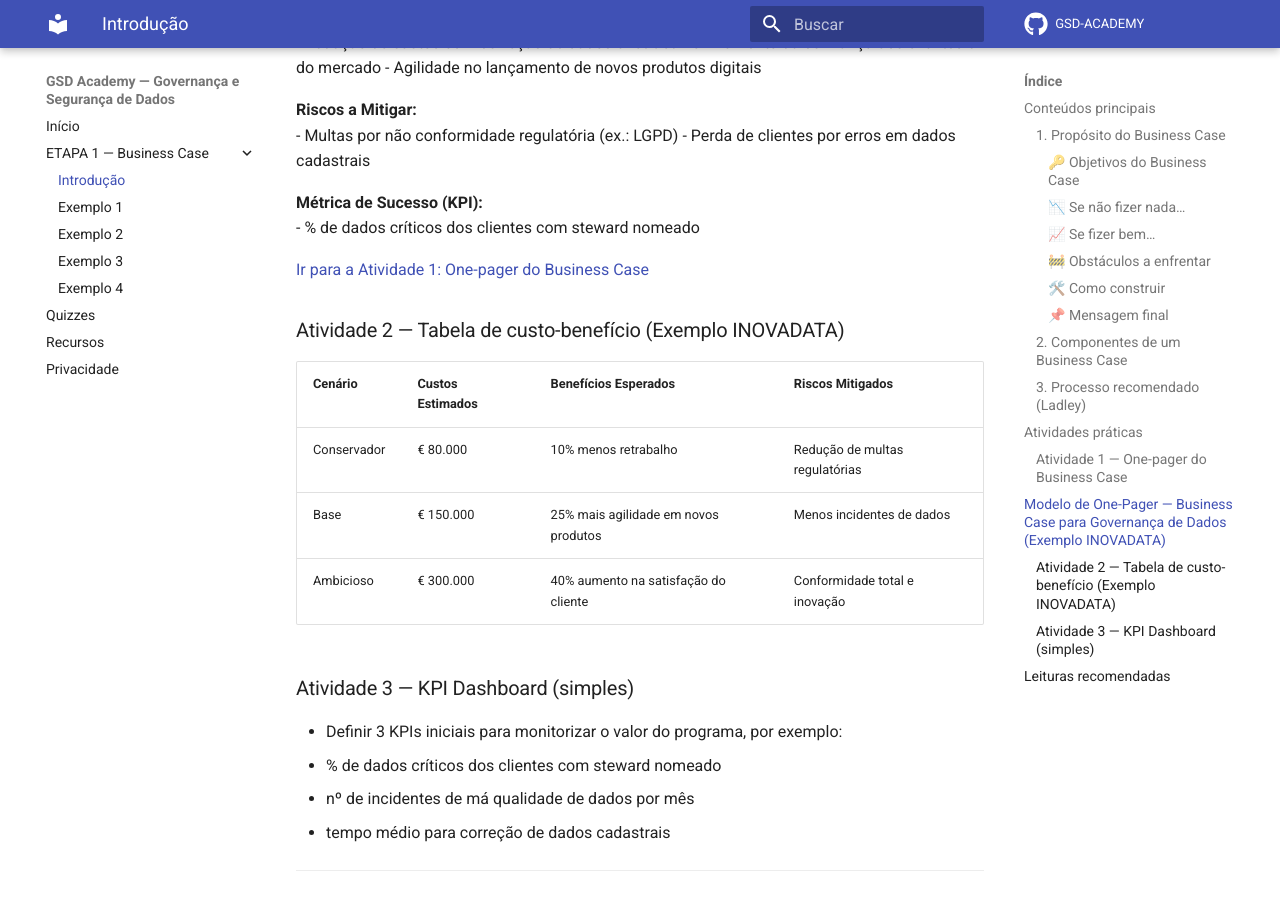
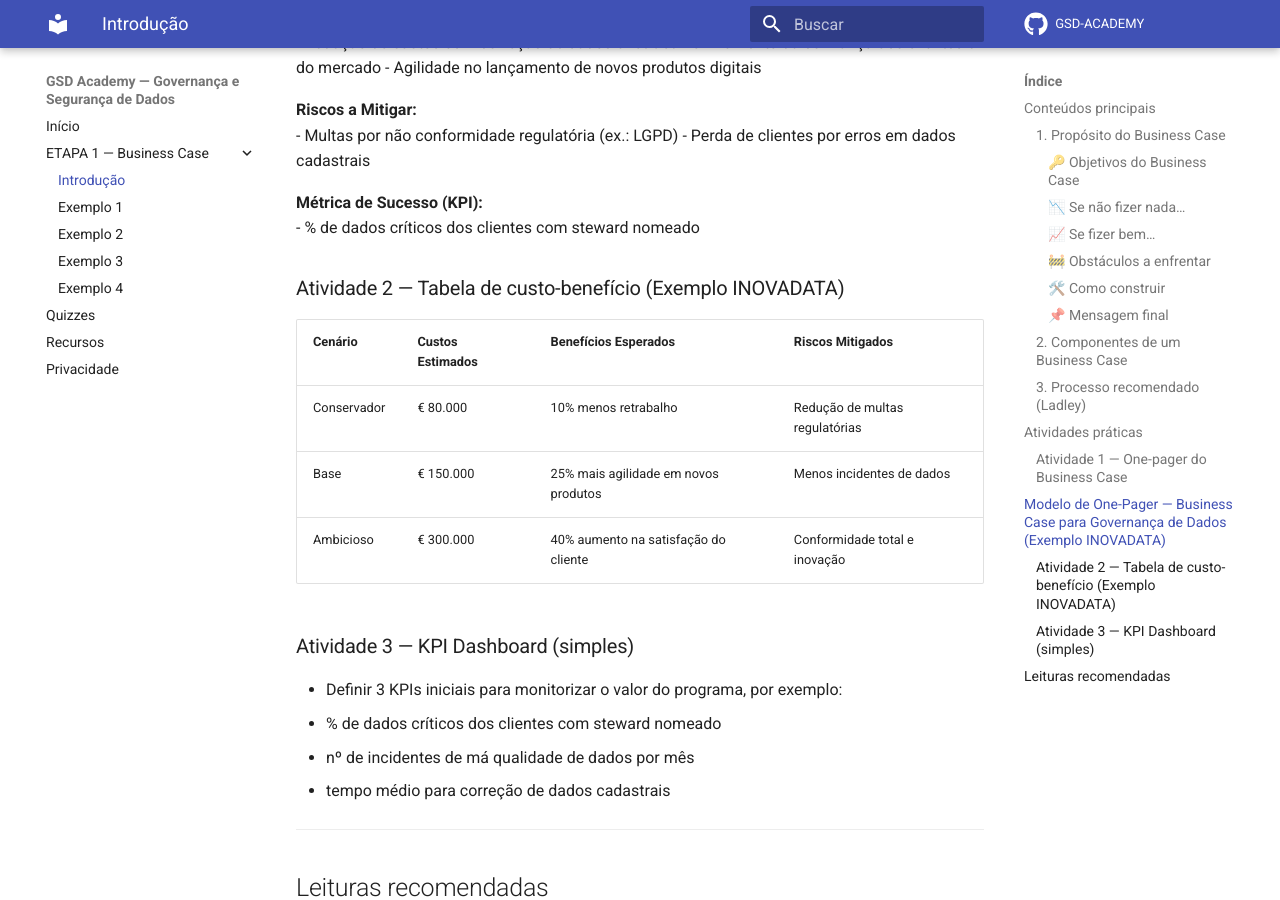
Before and after one commit to guilhasn/GDS-ACADEMY, an MkDocs documentation site: the page built from docs/etapa-01-business-case.md, in a window 1280 px wide and 900 px high, scrolled down 3512 px. Built offline with MkDocs 1.6.1 and Material for MkDocs 9.7.7, drawn with Linux system fonts in a browser that asks for light colours; comment, search, counter and statistics services are not loaded.

Commit message:
Versão 1.0.1

```diff
--- a/docs/etapa-01-business-case.md
+++ b/docs/etapa-01-business-case.md
@@ -121,9 +121,6 @@ Maria Silva, Diretora de Transformação Digital
 
 
 
-[Ir para a Atividade 1: One-pager do Business Case](./ETAPA%201%20-%20Business%20Case/atividade-onepager.html)
-
-
 
 ### Atividade 2 — Tabela de custo-benefício (Exemplo INOVADATA)
 | Cenário       | Custos Estimados | Benefícios Esperados                 | Riscos Mitigados                   |
```
